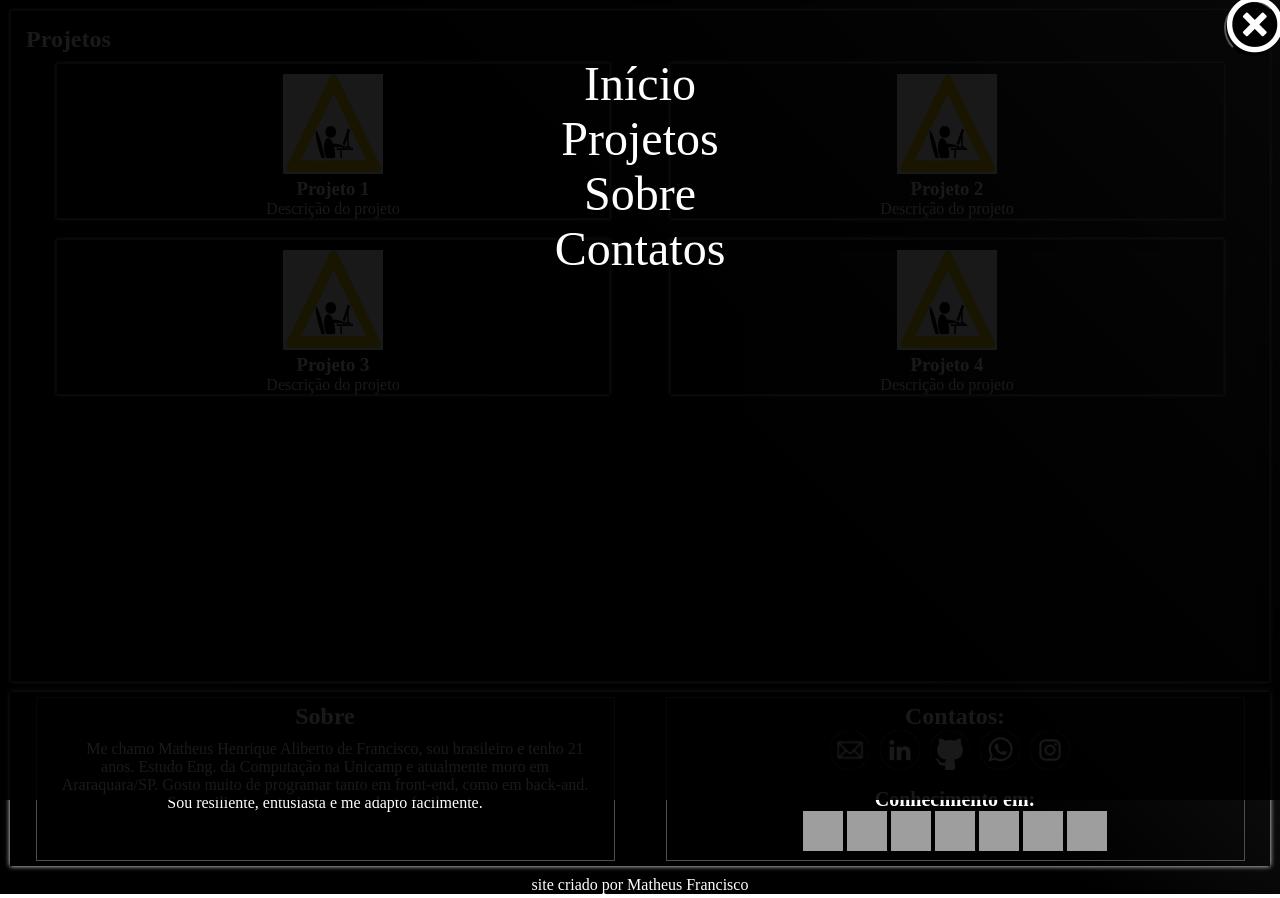
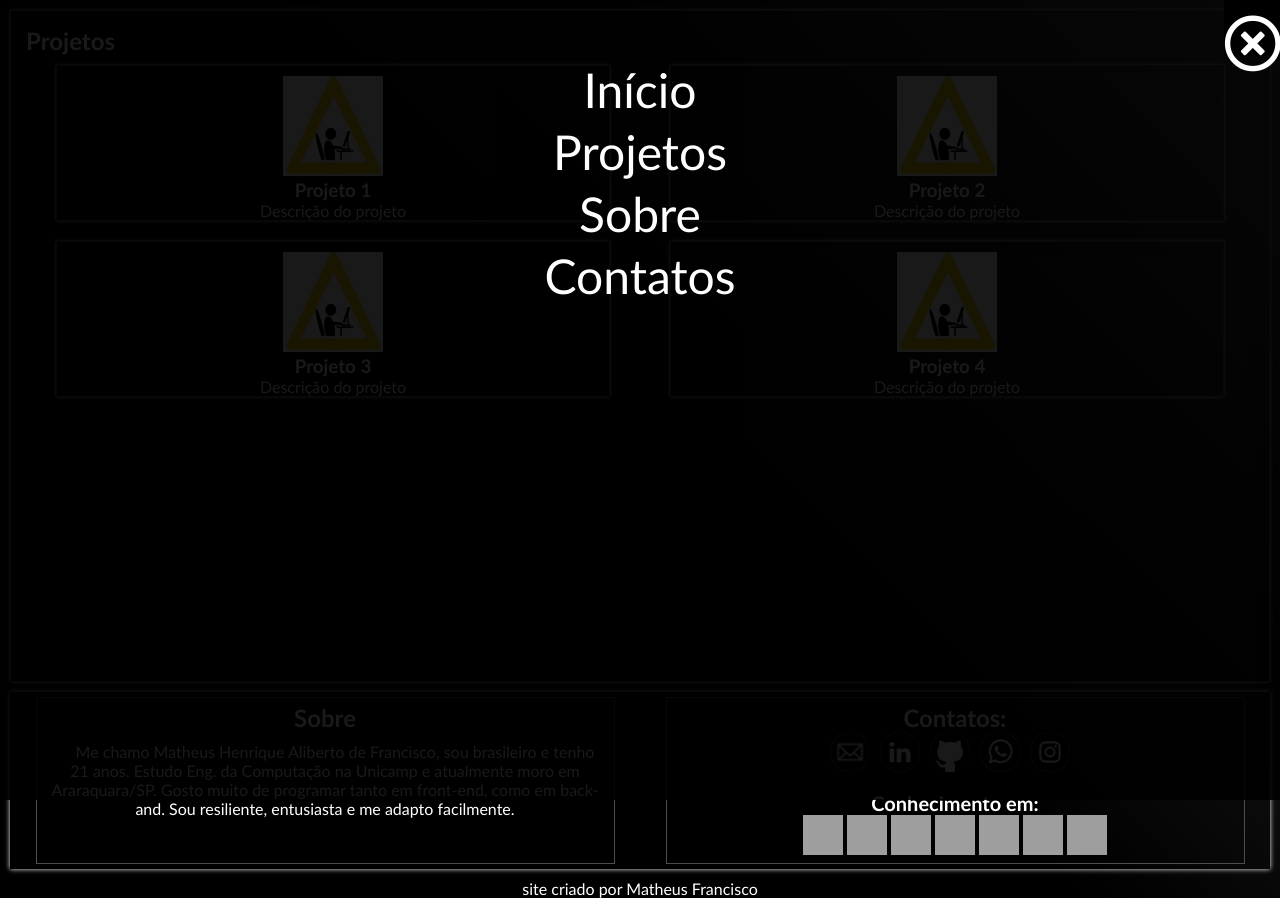
Before and after one commit to matheusaliberto/Portfolio, a plain HTML site: page index.html in a window 1280 px wide. Both pictures are taken after a click on the button 1252 px from the left and 38 px from the top of the page. Drawn offline with nearby package versions, Linux system fonts and the light colour scheme; grey boxes are pictures that could not be loaded.

Commit message:
Update style.css

```diff
--- a/estilos/style.css
+++ b/estilos/style.css
@@ -7,6 +7,7 @@
     margin: 0;
     padding: 0;
     color: rgb(255, 255, 255);
+    font-family: 'Gill Sans', 'Gill Sans MT', Calibri, 'Trebuchet MS', sans-serif;
 }
 img{
     width: 40px;
@@ -35,11 +36,12 @@ header{
     cursor: pointer;
 }
 .btn-close{
+    border: none;
+    padding: 18px 30px 0 0;
     width: 56px;
     height: 56px;
     text-align: center;
     font-size: 2.7em;
-    border-radius: 56px;
     float: right;
     cursor: pointer;
     color: rgb(0, 0, 0);
@@ -59,7 +61,11 @@ header{
     float: left;
     text-align: center;
 }
+.menu ul li{
+    margin: 5px 0;
+}
 .menu li a{
+    margin-bottom: 5px;
     color: white;
     font-size: 3em;
     text-decoration: none;
```
